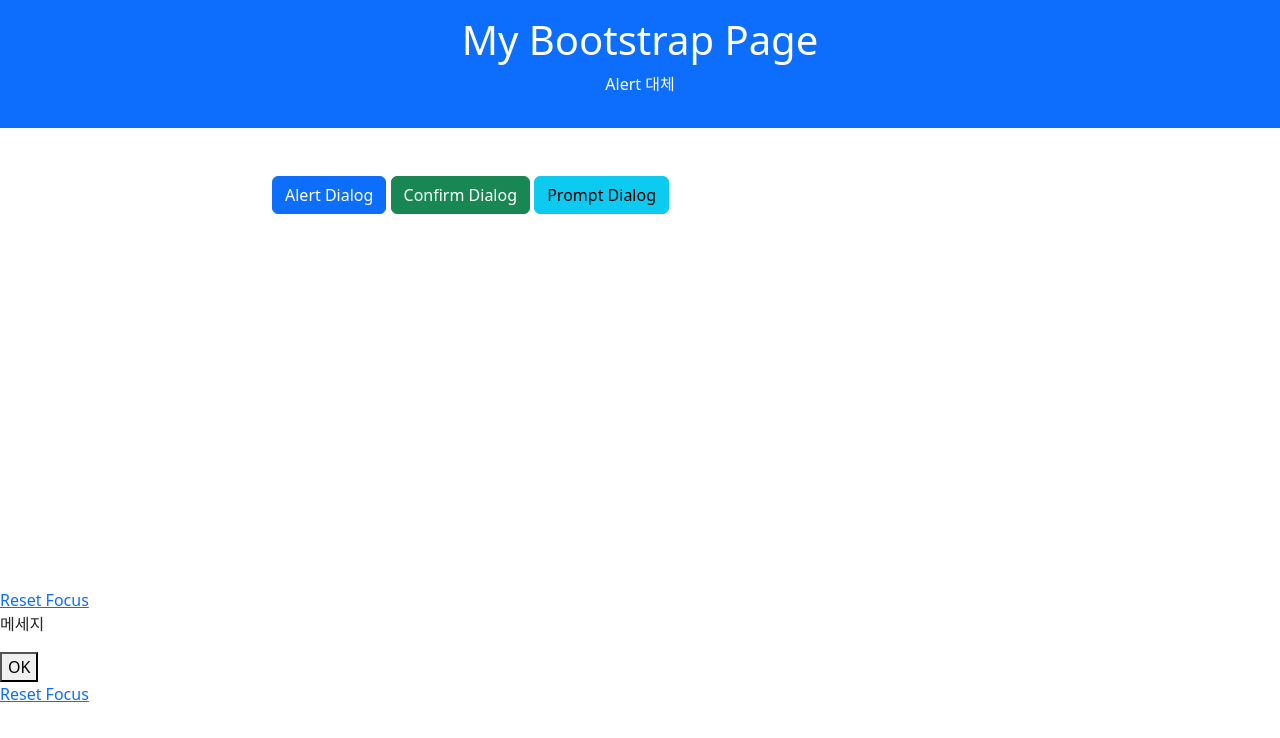
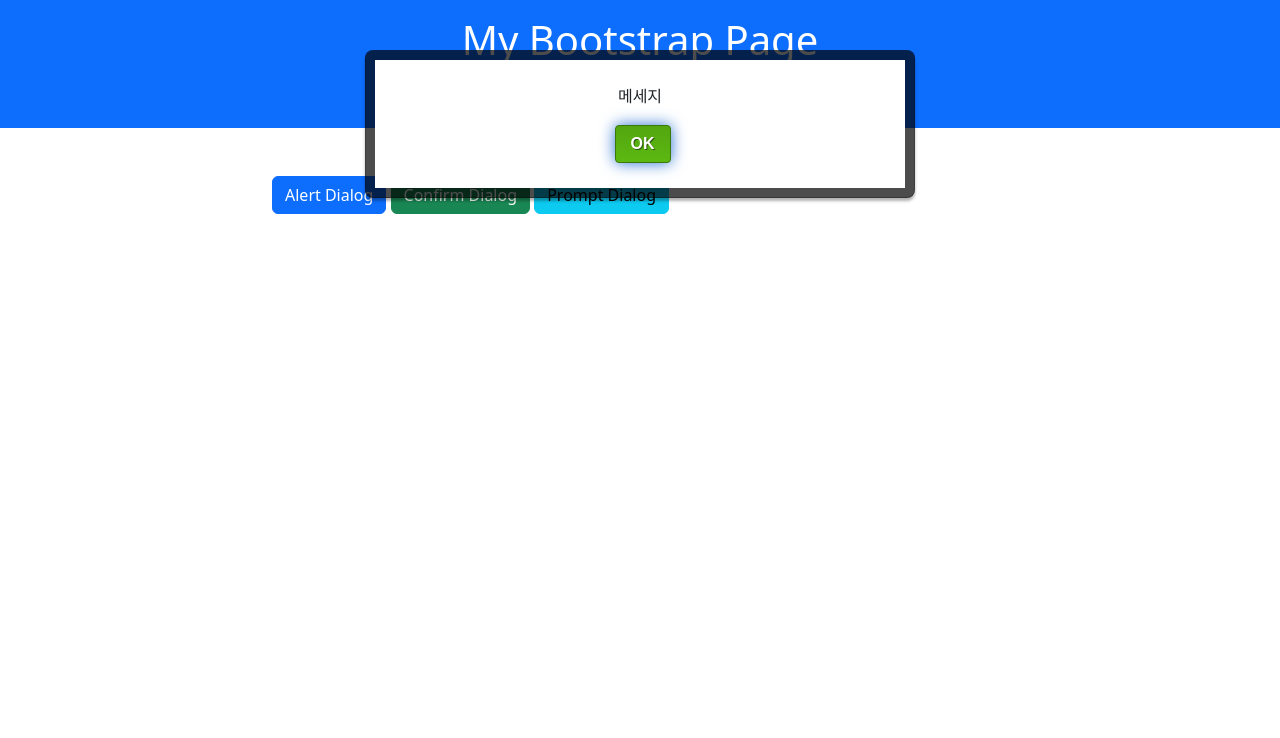
Before and after one commit to choihyerln/Front-end-lecture-2022.11, a plain HTML site: page 06.Libraries/21.Alertify.html in a window 1280 px wide. Both pictures are taken after a click on the button "Alert Dialog". Drawn offline with nearby package versions, Linux system fonts and the light colour scheme.

Commit message:
Useful Libraries

```diff
--- a/06.Libraries/21.Alertify.html
+++ b/06.Libraries/21.Alertify.html
@@ -5,15 +5,16 @@
     <meta http-equiv="X-UA-Compatible" content="IE=edge">
     <meta name="viewport" content="width=device-width, initial-scale=1.0">
     <link href="https://cdn.jsdelivr.net/npm/bootstrap@5.2.3/dist/css/bootstrap.min.css" rel="stylesheet">
+    <link rel="stylesheet" href="alertify.js-0.3.11/themes/alertify.core.css">
+    <link rel="stylesheet" href="alertify.js-0.3.11/themes/alertify.default.css">
     <script src="https://cdn.jsdelivr.net/npm/bootstrap@5.2.3/dist/js/bootstrap.bundle.min.js"></script>
     <script src="https://ajax.googleapis.com/ajax/libs/jquery/3.6.1/jquery.min.js"></script>
-    <script src="https://cdnjs.cloudflare.com/ajax/libs/Chart.js/3.9.1/chart.min.js" integrity="sha512-ElRFoEQdI5Ht6kZvyzXhYG9NqjtkmlkfYk0wr6wHxU9JEHakS7UJZNeml5ALk+8IKlU6jDgMabC3vkumRokgJA==" crossorigin="anonymous" referrerpolicy="no-referrer"></script>
     <script src="alertify.js-0.3.11/lib/alertify.min.js"></script>
     <title>Alert 대체</title>
     <script>
         function alertFunction() {
             // alert dialog
-            alertify.alert("메세지");
+            alertify.alert("메세지");           // 한글, 영어 둘 다 OK
         }
         function confirmFunction() {
             // confirm dialog
```
Also changed, not shown: 06.Libraries/13.삼각함수그리기.html (renamed from 06.Libraries/14.삼각함수그리기.html), 06.Libraries/14.LineGraph.html (renamed from 06.Libraries/13.LineGraph.html).
